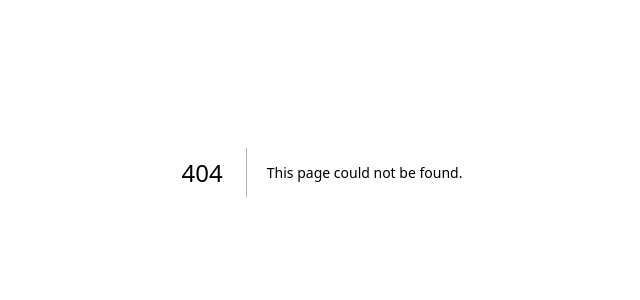
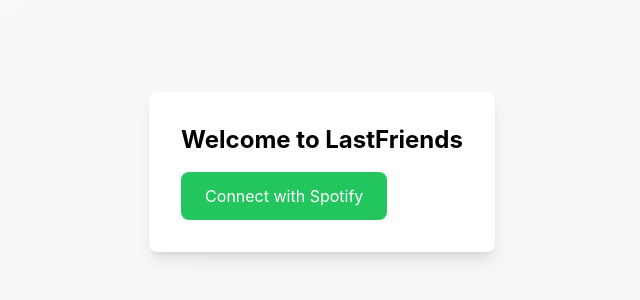
Before and after one commit to theresaanna/lastfriends, a Next.js app: page /login in a window 1280 px wide. Before the commit this address had no page. Shown: the part 228-528 px from the top of the page, without its empty margins (318-958 px from the left). Built offline with nearby package versions, Linux system fonts and the light colour scheme; no server answers.

Commit message:
adding login page

```diff
--- /dev/null
+++ b/pages/login.js
@@ -0,0 +1,28 @@
+import { signIn, useSession } from 'next-auth/react';
+import { useRouter } from 'next/router';
+import { useEffect } from 'react';
+
+export default function Login() {
+  const { data: session } = useSession();
+  const router = useRouter();
+
+  useEffect(() => {
+    if (session) {
+      router.push('/');
+    }
+  }, [session, router]);
+
+  return (
+    <div className="min-h-screen flex items-center justify-center">
+      <div className="bg-white p-8 rounded-lg shadow-lg">
+        <h1 className="text-2xl font-bold mb-4">Welcome to LastFriends</h1>
+        <button
+          onClick={() => signIn('spotify')}
+          className="bg-green-500 text-white px-6 py-3 rounded-lg hover:bg-green-600"
+        >
+          Connect with Spotify
+        </button>
+      </div>
+    </div>
+  );
+}
```
